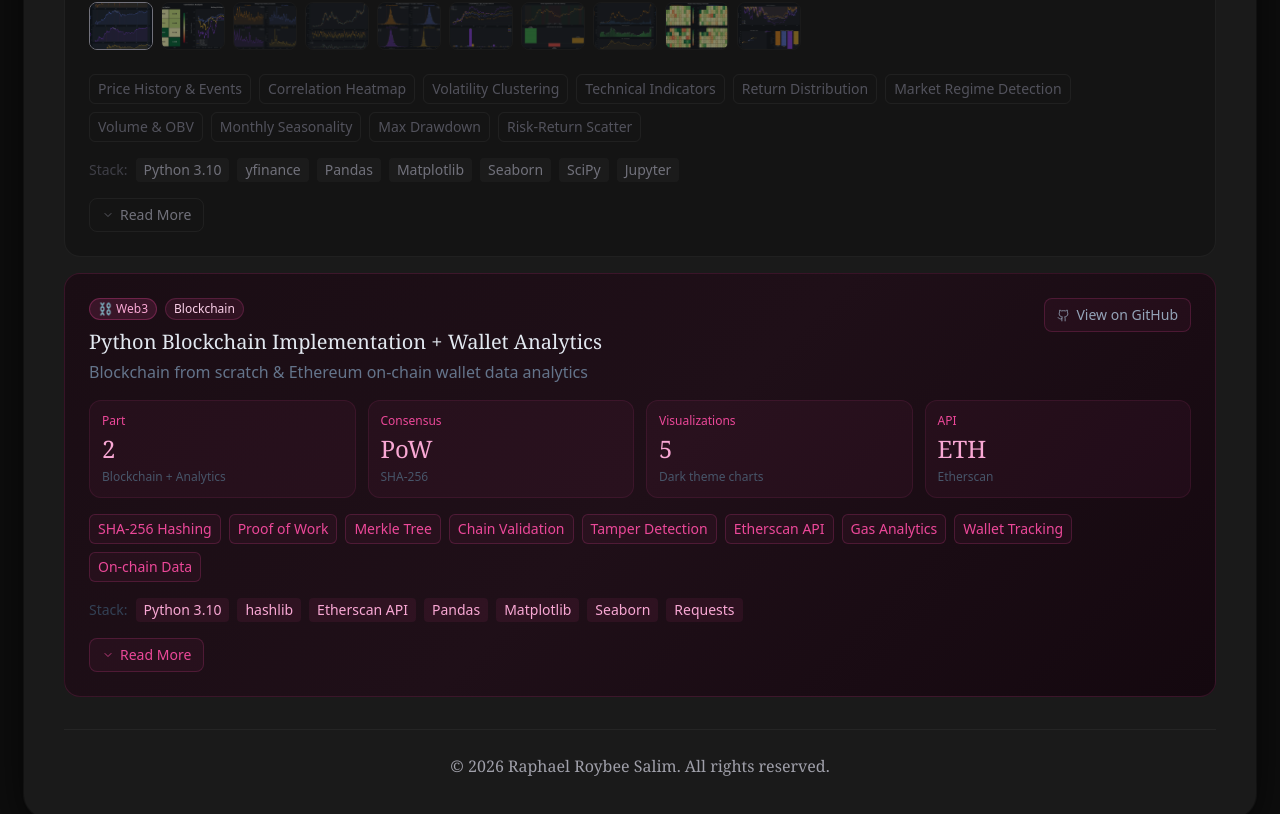
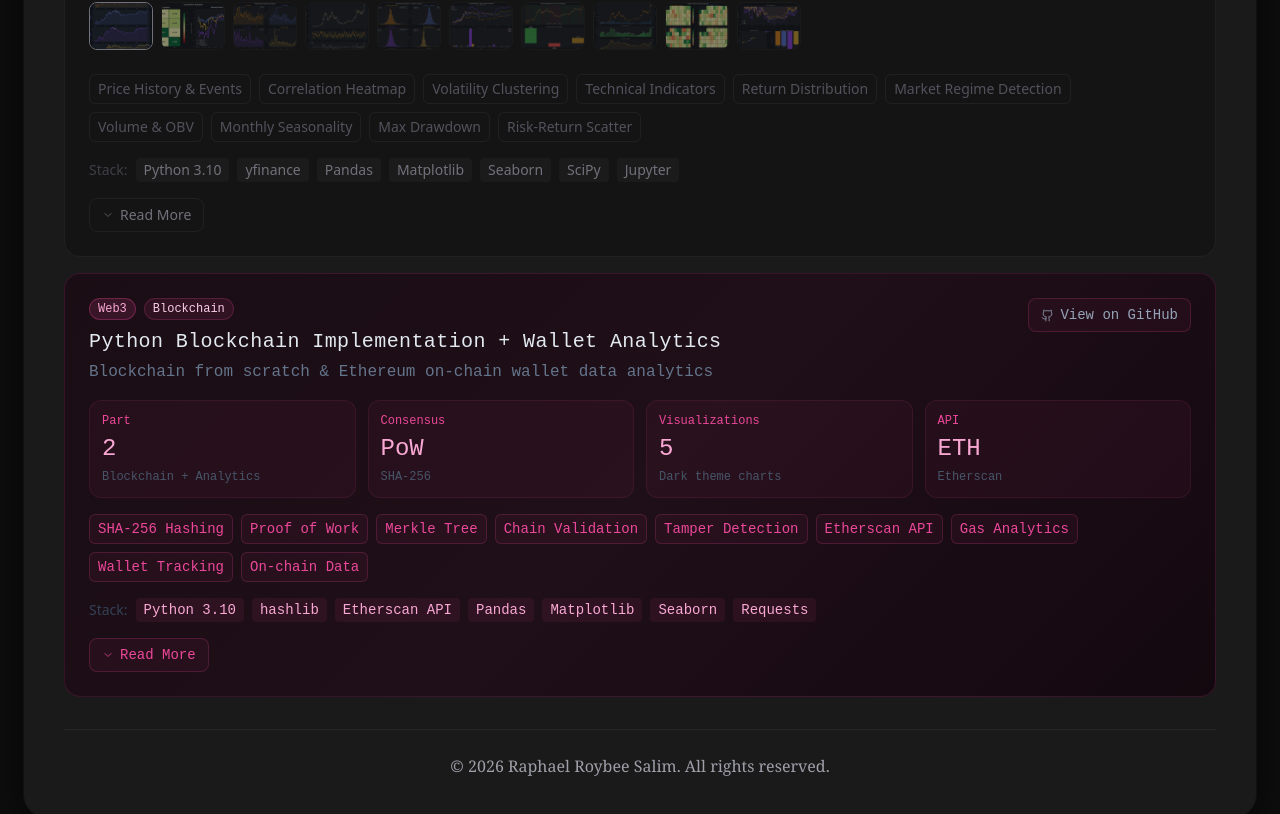
Before and after one commit to roybeey0/portfolio, a Next.js app: page / in a window 1280 px wide. Shown: the part 1998-2812 px from the top of the page. Built offline with nearby package versions, Linux system fonts and the light colour scheme.

Commit message:
blockchain card full monospace font

```diff
--- a/src/components/ProjectCard5.tsx
+++ b/src/components/ProjectCard5.tsx
@@ -34,24 +34,24 @@ export default function ProjectCard5() {
         <div className="flex flex-col gap-1">
           <div className="flex items-center gap-2 mb-1">
             <span className="text-xs px-2 py-0.5 rounded-full font-medium"
-              style={{background: 'rgba(236,72,153,0.15)', color: '#f9a8d4', border: '1px solid rgba(236,72,153,0.3)'}}>
-              ⛓ Web3
+              style={{background: 'rgba(236,72,153,0.15)', color: '#f9a8d4', border: '1px solid rgba(236,72,153,0.3)', fontFamily: 'monospace'}}>
+              Web3
             </span>
             <span className="text-xs px-2 py-0.5 rounded-full font-medium"
-              style={{background: 'rgba(236,72,153,0.1)', color: '#fbcfe8', border: '1px solid rgba(236,72,153,0.2)'}}>
+              style={{background: 'rgba(236,72,153,0.1)', color: '#fbcfe8', border: '1px solid rgba(236,72,153,0.2)', fontFamily: 'monospace'}}>
               Blockchain
             </span>
           </div>
-          <h3 className="text-xl font-medium" style={{fontFamily: 'Georgia, serif', color: '#e2e8f0'}}>
+          <h3 className="text-xl font-medium" style={{fontFamily: 'monospace', color: '#e2e8f0', letterSpacing: '0.02em'}}>
             Python Blockchain Implementation + Wallet Analytics
           </h3>
-          <p style={{color: '#64748b'}} className="text-base">
+          <p style={{color: '#64748b', fontFamily: 'monospace'}} className="text-base">
             Blockchain from scratch & Ethereum on-chain wallet data analytics
           </p>
         </div>
         <a href="https://github.com/roybeey0/python-blockchain-analytics" target="_blank"
           className="flex items-center gap-1.5 text-sm rounded-lg px-3 py-1.5 shrink-0 sm:ml-4 transition-colors"
-          style={{color: '#94a3b8', border: '1px solid rgba(236,72,153,0.2)', background: 'rgba(236,72,153,0.05)'}}
+          style={{color: '#94a3b8', border: '1px solid rgba(236,72,153,0.2)', background: 'rgba(236,72,153,0.05)', fontFamily: 'monospace'}}
           onMouseEnter={e => (e.currentTarget.style.color = '#f9a8d4')}
           onMouseLeave={e => (e.currentTarget.style.color = '#94a3b8')}
         >
@@ -70,9 +70,9 @@ export default function ProjectCard5() {
         ].map(m => (
           <div key={m.label} className="rounded-xl p-3 flex flex-col gap-1"
             style={{background: 'rgba(236,72,153,0.05)', border: '1px solid rgba(236,72,153,0.1)'}}>
-            <span className="text-xs" style={{color: '#ec4899'}}>{m.label}</span>
-            <span className="text-2xl font-light" style={{fontFamily: 'Georgia, serif', color: '#f9a8d4'}}>{m.value}</span>
-            <span className="text-xs" style={{color: '#475569'}}>{m.sub}</span>
+            <span className="text-xs" style={{color: '#ec4899', fontFamily: 'monospace'}}>{m.label}</span>
+            <span className="text-2xl font-light" style={{fontFamily: 'monospace', color: '#f9a8d4'}}>{m.value}</span>
+            <span className="text-xs" style={{color: '#475569', fontFamily: 'monospace'}}>{m.sub}</span>
           </div>
         ))}
       </div>
@@ -81,7 +81,7 @@ export default function ProjectCard5() {
       <div className="flex flex-wrap gap-2 text-sm">
         {['SHA-256 Hashing', 'Proof of Work', 'Merkle Tree', 'Chain Validation', 'Tamper Detection', 'Etherscan API', 'Gas Analytics', 'Wallet Tracking', 'On-chain Data'].map(f => (
           <span key={f} className="rounded-md px-2 py-1"
-            style={{color: '#ec4899', border: '1px solid rgba(236,72,153,0.2)', background: 'rgba(236,72,153,0.05)'}}>
+            style={{color: '#ec4899', border: '1px solid rgba(236,72,153,0.2)', background: 'rgba(236,72,153,0.05)', fontFamily: 'monospace'}}>
             {f}
           </span>
         ))}
@@ -92,7 +92,7 @@ export default function ProjectCard5() {
         <span className="text-sm" style={{color: '#334155'}}>Stack:</span>
         {['Python 3.10', 'hashlib', 'Etherscan API', 'Pandas', 'Matplotlib', 'Seaborn', 'Requests'].map(t => (
           <span key={t} className="text-sm rounded px-2 py-0.5"
-            style={{color: '#f9a8d4', background: 'rgba(236,72,153,0.08)'}}>
+            style={{color: '#f9a8d4', background: 'rgba(236,72,153,0.08)', fontFamily: 'monospace'}}>
             {t}
           </span>
         ))}
@@ -101,7 +101,7 @@ export default function ProjectCard5() {
       {/* README */}
       {open && (
         <div className="border-t pt-4" style={{borderColor: 'rgba(236,72,153,0.15)'}}>
-          <div className="markdown-body" style={{backgroundColor: 'transparent', fontFamily: 'Georgia, serif', fontSize: '15px'}}>
+          <div className="markdown-body" style={{backgroundColor: 'transparent', fontFamily: 'monospace', fontSize: '14px', letterSpacing: '0.02em'}}>
             <ReactMarkdown remarkPlugins={[remarkGfm]}>{readme}</ReactMarkdown>
           </div>
         </div>
@@ -111,7 +111,7 @@ export default function ProjectCard5() {
       <button
         onClick={() => setOpen(!open)}
         className="flex items-center gap-1.5 text-sm w-fit rounded-lg px-3 py-1.5 transition-colors"
-        style={{color: '#ec4899', border: '1px solid rgba(236,72,153,0.2)', background: 'rgba(236,72,153,0.05)'}}
+        style={{color: '#ec4899', border: '1px solid rgba(236,72,153,0.2)', background: 'rgba(236,72,153,0.05)', fontFamily: 'monospace'}}
         onMouseEnter={e => (e.currentTarget.style.color = '#f9a8d4')}
         onMouseLeave={e => (e.currentTarget.style.color = '#ec4899')}
       >
```
